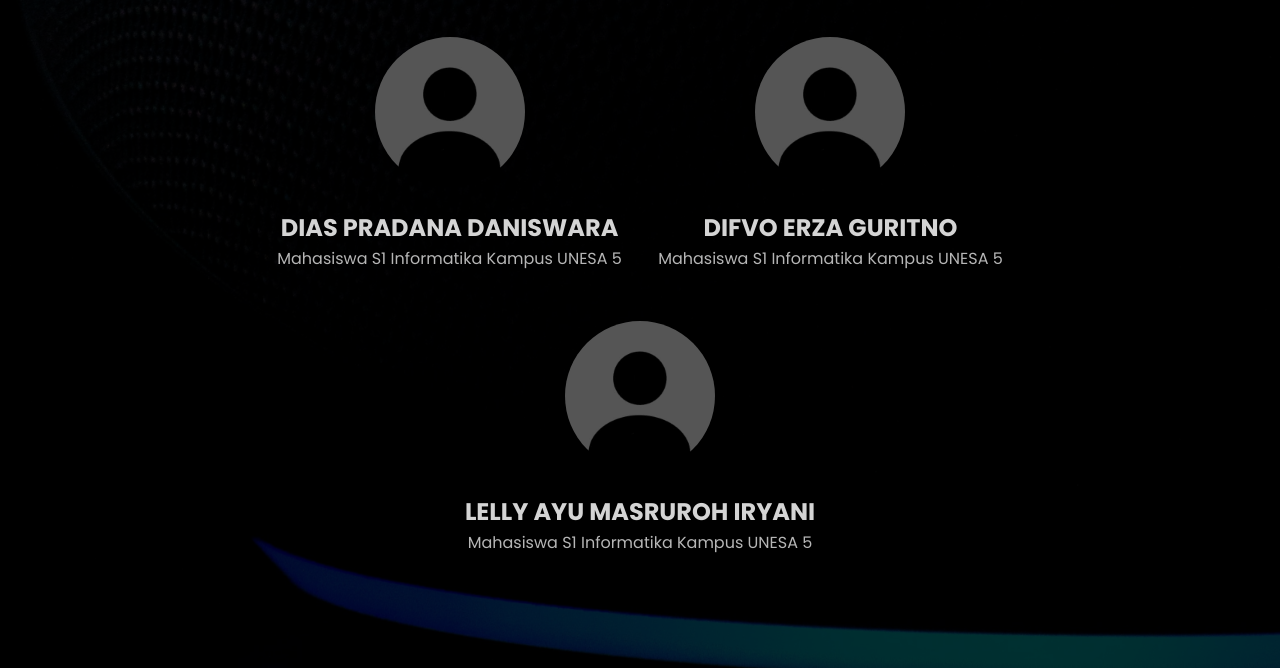
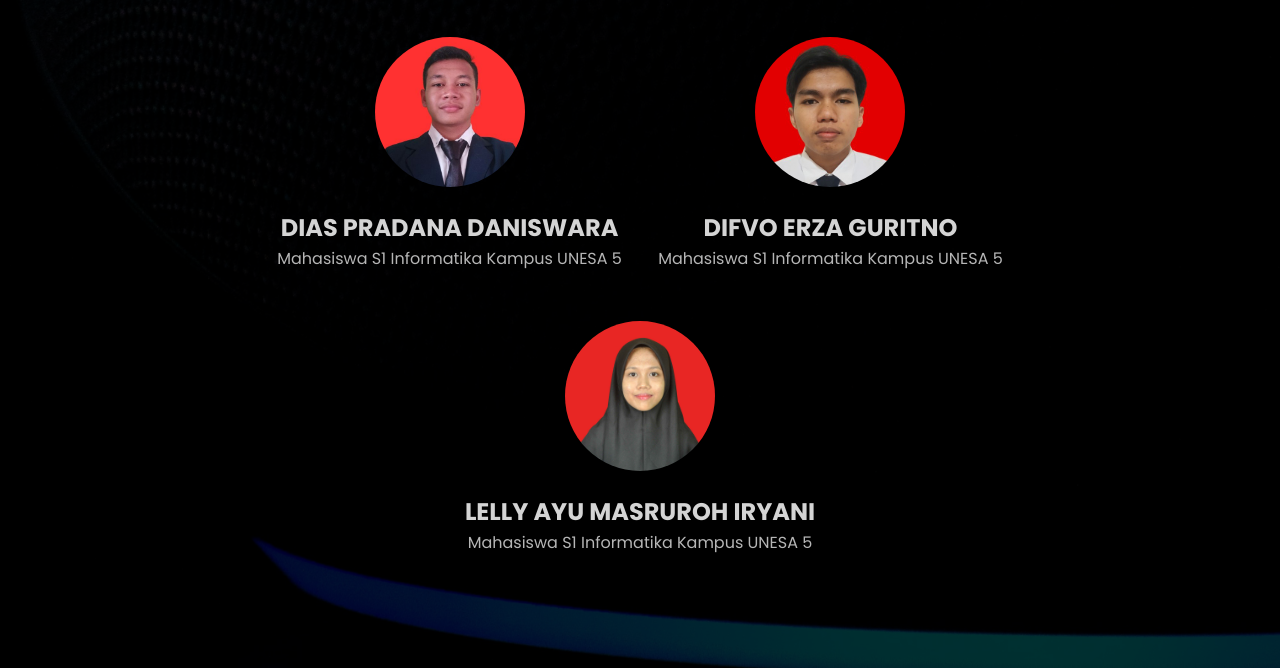
Before and after one commit to diaspradana/InnoTechSquad_WebDesign, a plain HTML site: page about.html in a window 1280 px wide. Shown: the part 555-1223 px from the top of the page. Drawn offline with nearby package versions, Linux system fonts and the light colour scheme.

Commit message:
Updated Syntak Terbaru

```diff
--- a/about.html
+++ b/about.html
@@ -31,17 +31,17 @@
       <div class="team">
         <h2>Meet Our Team</h2>
         <div class="team-member">
-          <img src="img/profil.jpg" alt="Team Member 1">
+          <img src="img/dias.jpg" alt="Team Member 1">
           <h3>DIAS PRADANA DANISWARA</h3>
           <p>Mahasiswa S1 Informatika Kampus UNESA 5</p>
         </div>
         <div class="team-member">
-          <img src="img/profil.jpg" alt="Team Member 2">
+          <img src="img/Divo.jpg" alt="Team Member 2">
           <h3>DIFVO ERZA GURITNO</h3>
           <p>Mahasiswa S1 Informatika Kampus UNESA 5</p>
         </div>
         <div class="team-member">
-          <img src="img/profil.jpg" alt="Team Member 3">
+          <img src="img/lelly.jpg" alt="Team Member 3">
           <h3>LELLY AYU MASRUROH IRYANI </h3>
           <p>Mahasiswa S1 Informatika Kampus UNESA 5</p>
         </div>
```
Also changed, not shown: features.html (+1 -1 lines), index.html (+1 -1 lines), img/Divo.jpg (added), img/dias.jpg (added), img/lelly.jpg (added).
